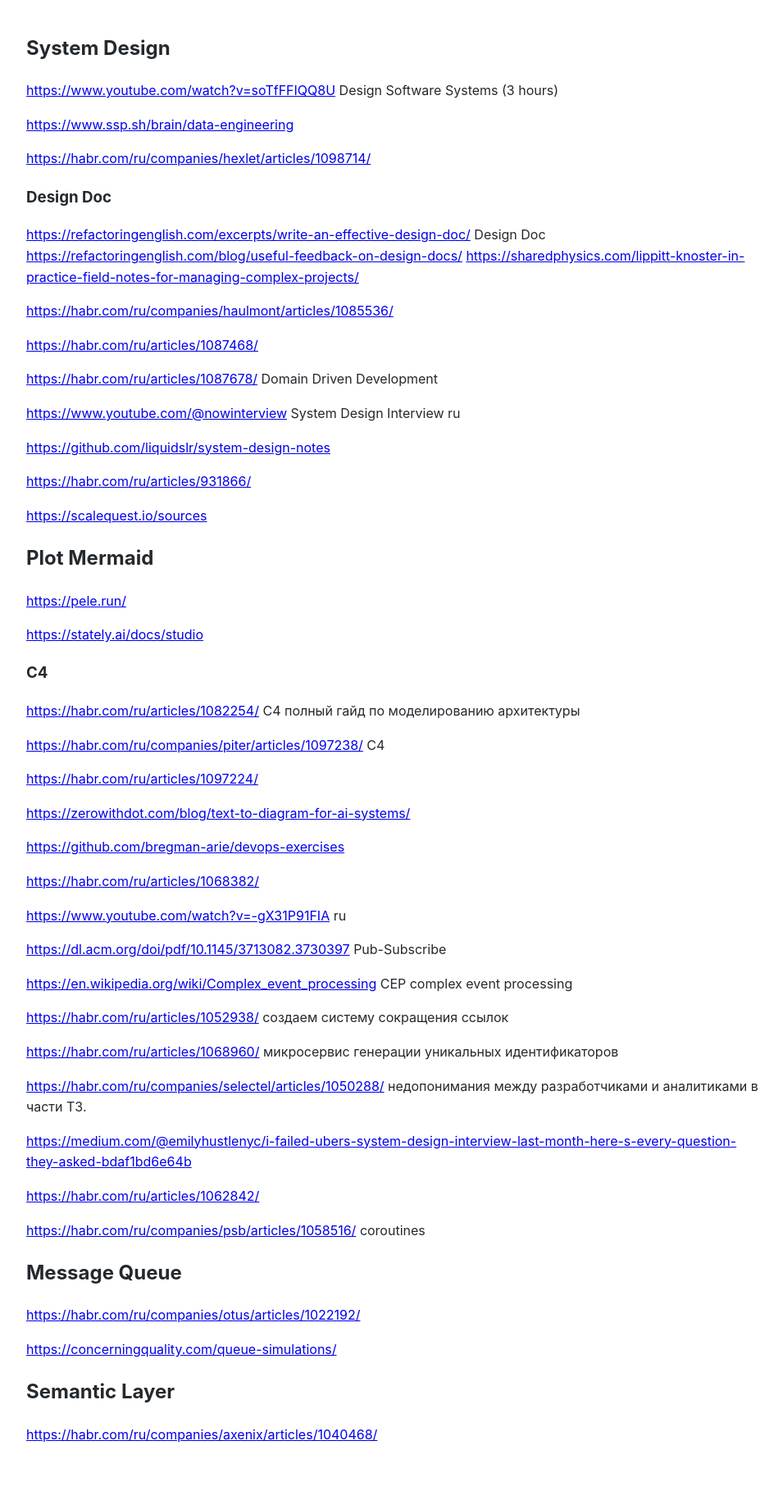
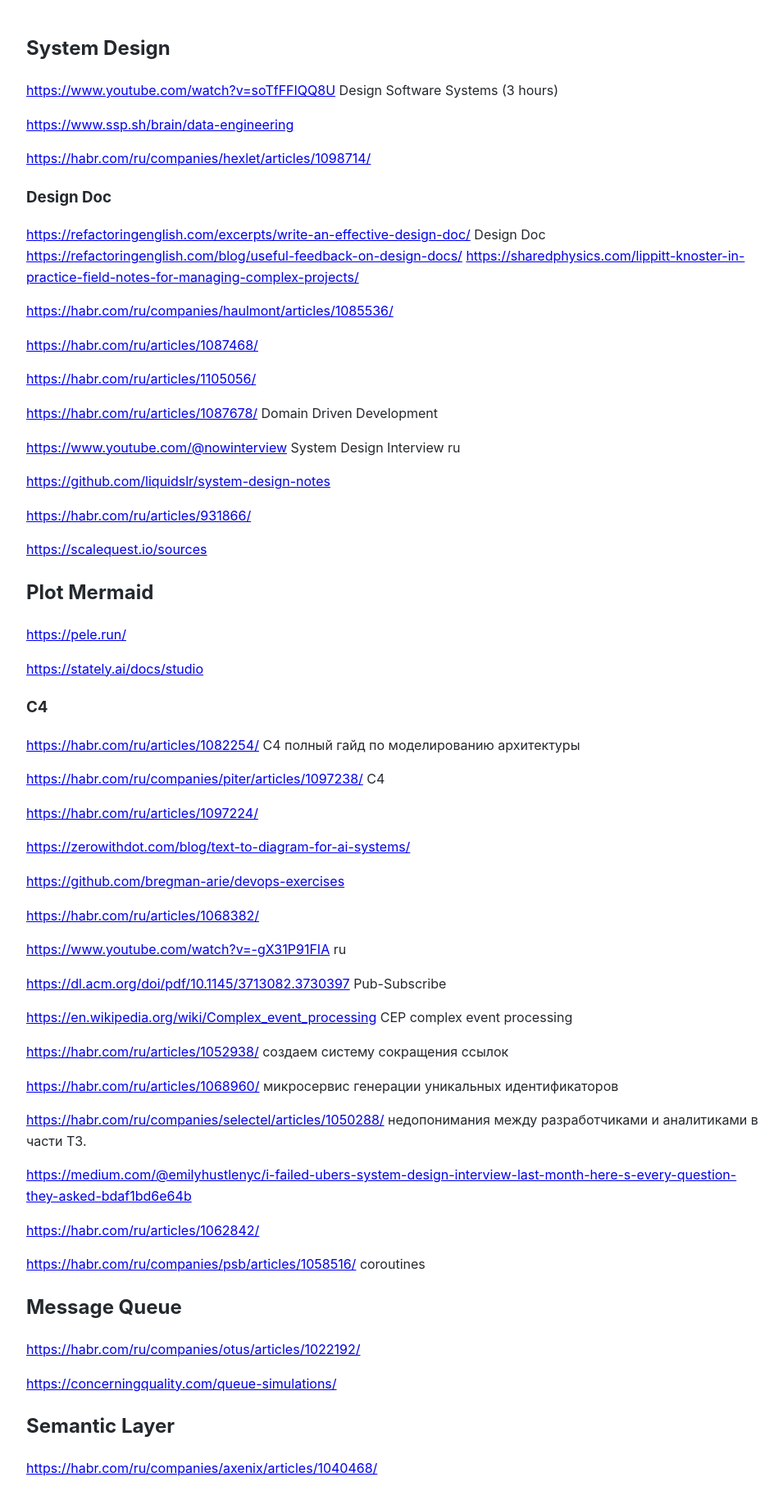
Before and after one commit to Michael-Lubinsky/michael-lubinsky.github.com, a Jekyll site: the page built from system_design/system_design.md, in a window 1280 px wide. Shown: the whole page at 82% size, without its empty margins (158-1113 px from the left). Built offline with Jekyll 4.4.1, drawn with Linux system fonts in a browser that asks for light colours; our own code applies the rules of GitHub Pages for plain Markdown files; before the commit the page ends 1799 px from its top, so only the background shows below that.

Commit message:
Update links in system design documentation

```diff
--- a/system_design/system_design.md
+++ b/system_design/system_design.md
@@ -15,7 +15,7 @@
 
 <https://habr.com/ru/articles/1087468/>
 
-
+<https://habr.com/ru/articles/1105056/>
 
 <https://habr.com/ru/articles/1087678/> Domain Driven Development
 
```
